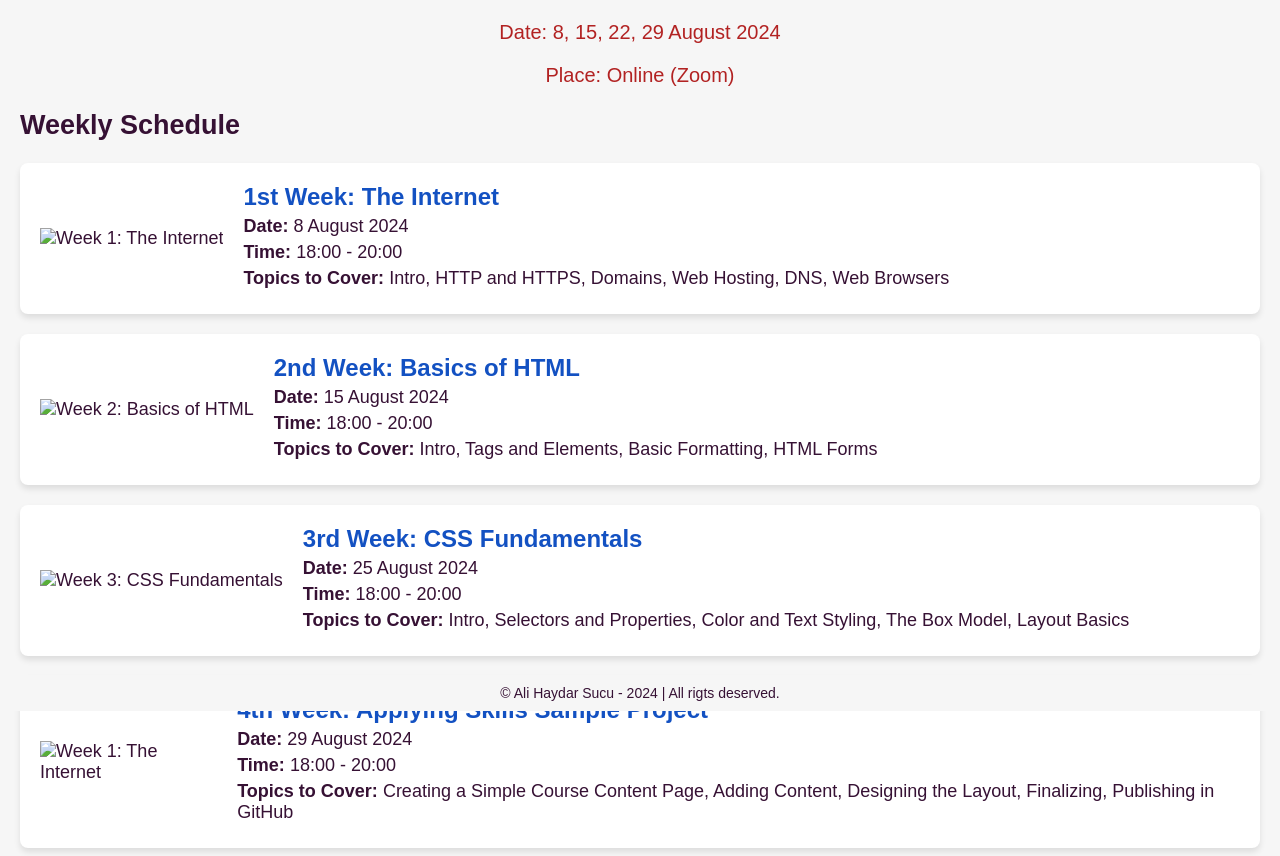
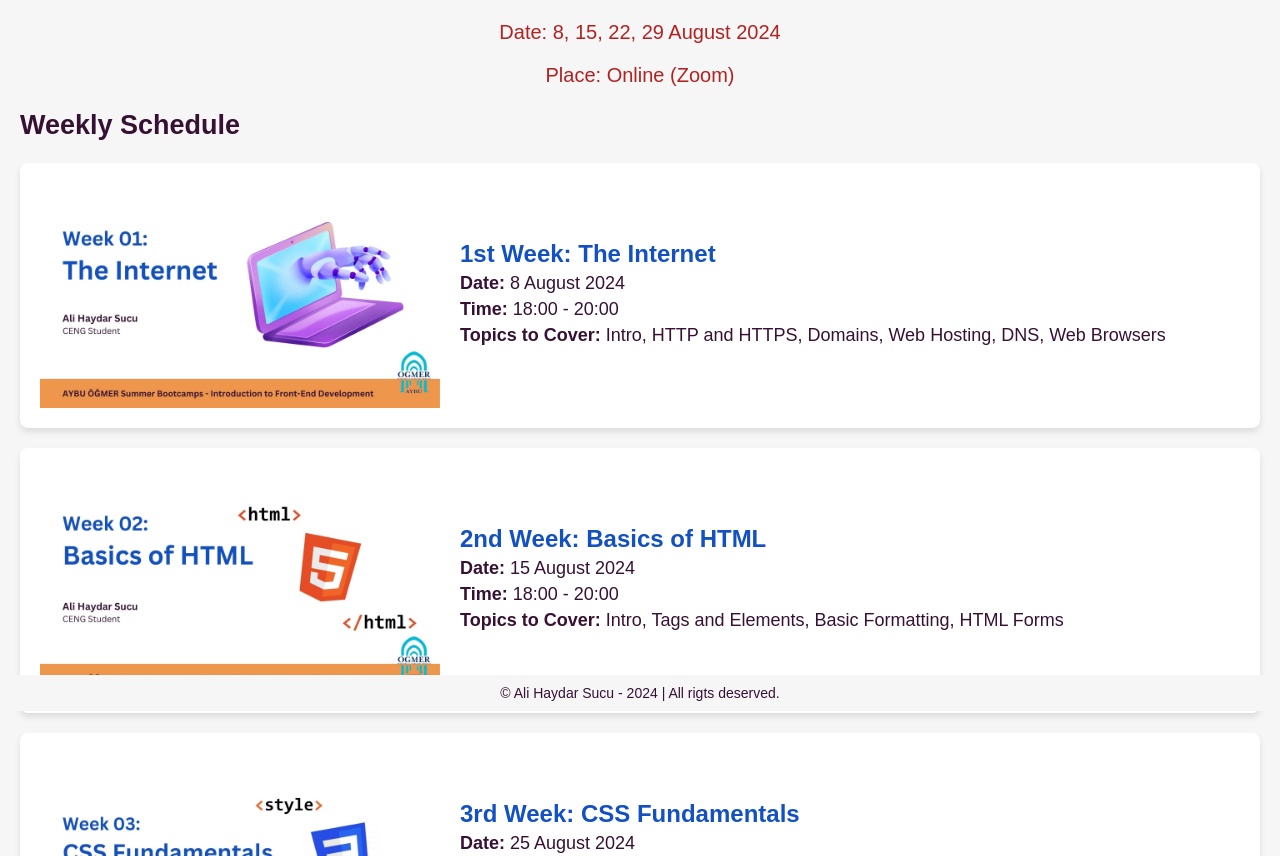
Before and after one commit to alihaydarsucu/bootcamp-final-project-sample, a plain HTML site: page index.html in a window 1280 px wide. Shown: the part 89-945 px from the top of the page. Drawn offline with Linux system fonts and the light colour scheme.

Commit message:
Update index.html to link Images

```diff
--- a/index.html
+++ b/index.html
@@ -15,7 +15,7 @@
     <section id="program">
         <h2>Weekly Schedule</h2>
         <div class="week">
-            <img src="Week 01 Introduction to Front-End Development.jpg" alt="Week 1: The Internet">
+            <img src="Website Images/Week 01 Introduction to Front-End Development.jpg" alt="Week 1: The Internet">
             <div class="content">
                 <h3>1st Week: The Internet</h3>
                 <p><strong>Date:</strong> 8 August 2024</p>
@@ -25,7 +25,7 @@
         </div>
 
         <div class="week">
-            <img src="Week 02 Basics of HTML.jpg" alt="Week 2: Basics of HTML">
+            <img src="Website Images/Week 02 Basics of HTML.jpg" alt="Week 2: Basics of HTML">
             <div class="content">
                 <h3>2nd Week: Basics of HTML</h3>
                 <p><strong>Date:</strong> 15 August 2024</p>
@@ -35,7 +35,7 @@
         </div>
 
         <div class="week">
-            <img src="Week 03 CSS Fundamentals.jpg" alt="Week 3: CSS Fundamentals">
+            <img src="Website Images/Week 03 CSS Fundamentals.jpg" alt="Week 3: CSS Fundamentals">
             <div class="content">
                 <h3>3rd Week: CSS Fundamentals</h3>
                 <p><strong>Date:</strong> 25 August 2024</p>
@@ -45,7 +45,7 @@
         </div>
 
         <div class="week">
-            <img src="Week 04 Applying Skills - Sample Project.jpg" alt="Week 1: The Internet">
+            <img src="Website Images/Week 04 Applying Skills - Sample Project.jpg" alt="Week 1: The Internet">
             <div class="content">
                 <h3>4th Week: Applying Skills Sample Project</h3>
                 <p><strong>Date:</strong> 29 August 2024</p>
```
